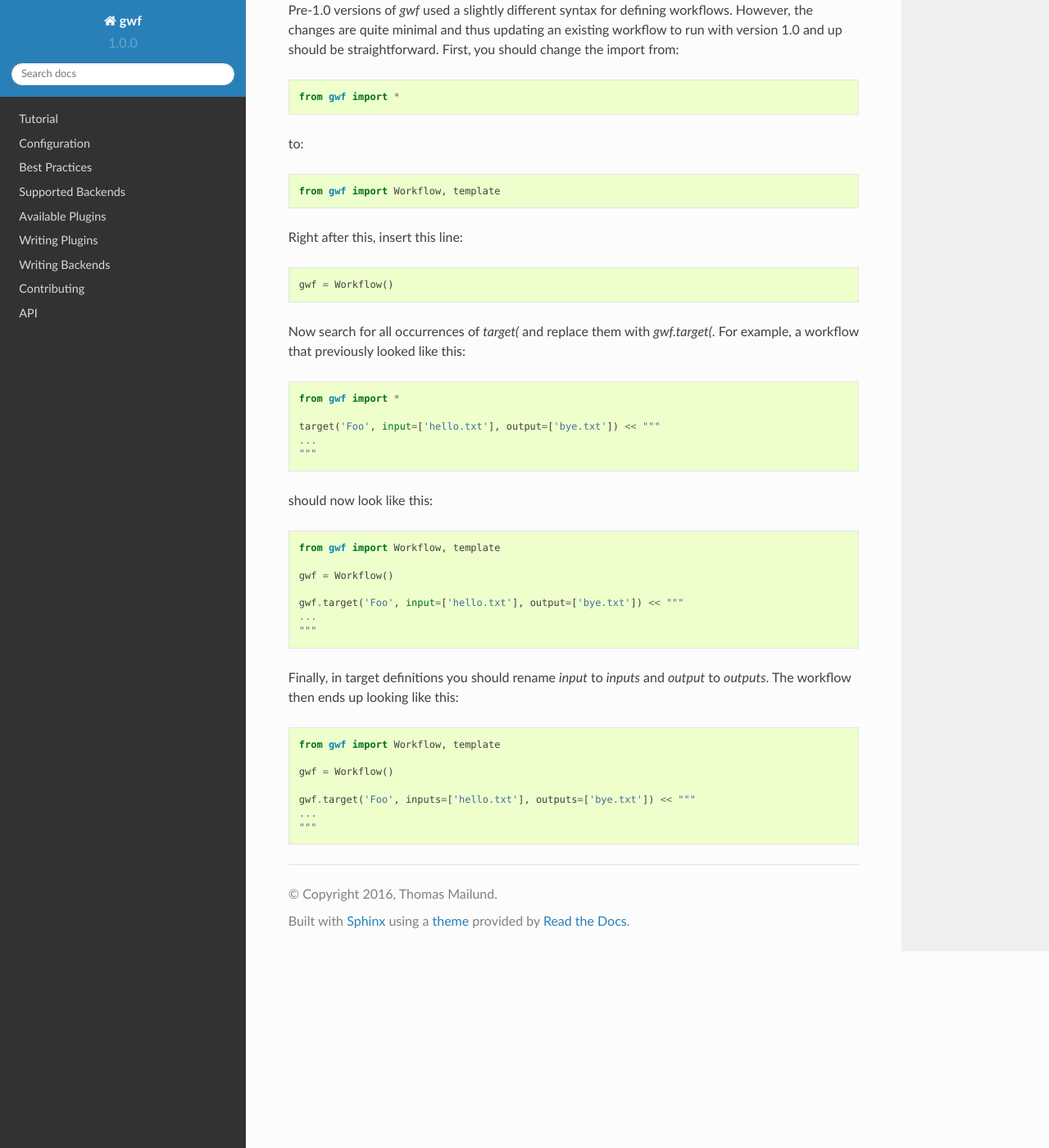
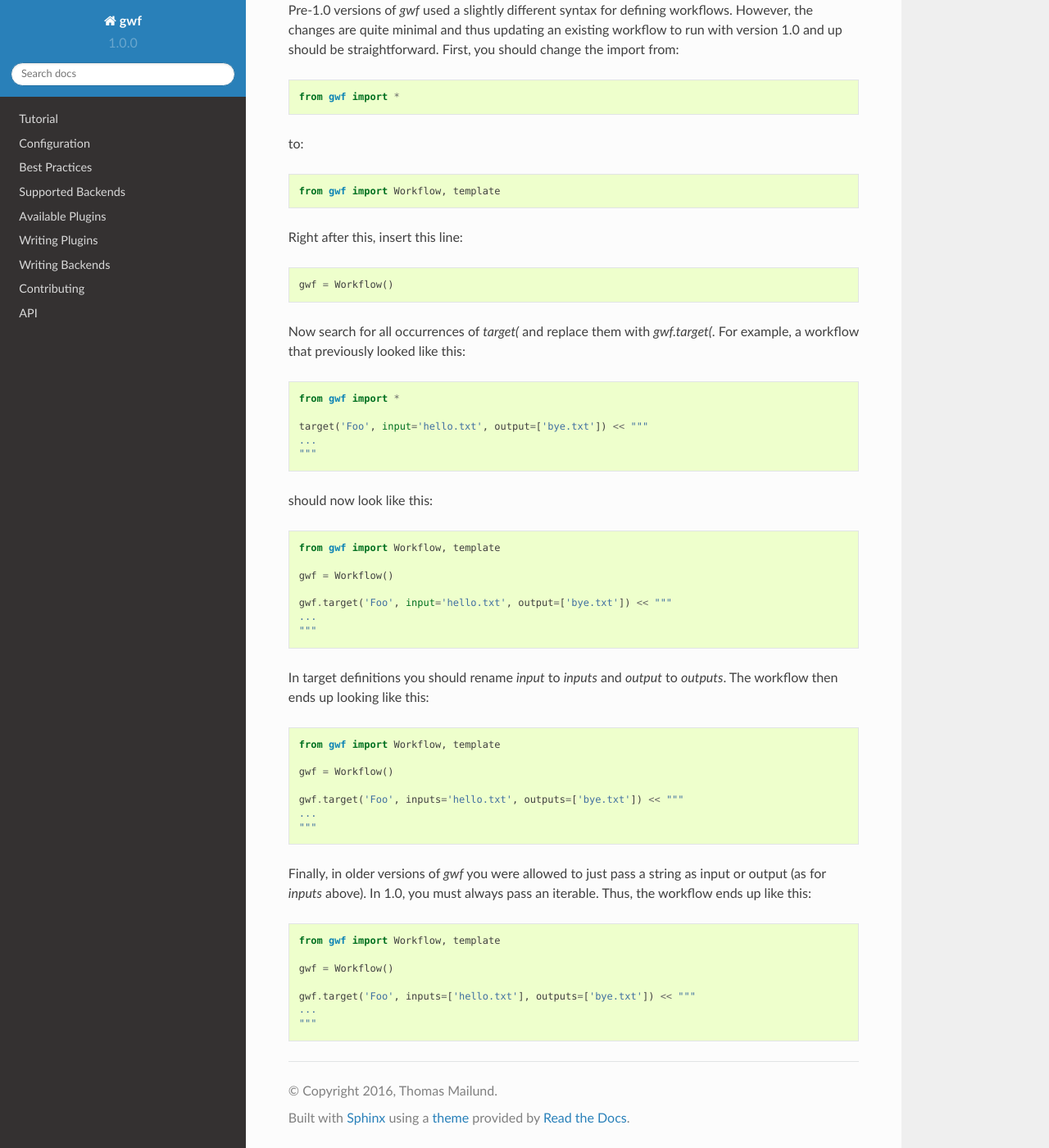
Before and after one commit to gwforg/gwf, a Sphinx documentation site: the page built from docs/upgrading_from_pre_1.0.rst, in a window 1280 px wide and 1400 px high, scrolled down 308 px. Shown: the whole window at 82% size. Built offline with Sphinx 7.4.7 and the Read the Docs theme 2.0.0, drawn with Linux system fonts in a browser that asks for light colours.

Commit message:
More instructions for converting old workflows.

```diff
--- a/docs/upgrading_from_pre_1.0.rst
+++ b/docs/upgrading_from_pre_1.0.rst
@@ -29,7 +29,7 @@ For example, a workflow that previously looked like this::
 
     from gwf import *
 
-    target('Foo', input=['hello.txt'], output=['bye.txt']) << """
+    target('Foo', input='hello.txt', output=['bye.txt']) << """
     ...
     """
 
@@ -39,12 +39,24 @@ should now look like this::
 
     gwf = Workflow()
 
-    gwf.target('Foo', input=['hello.txt'], output=['bye.txt']) << """
+    gwf.target('Foo', input='hello.txt', output=['bye.txt']) << """
     ...
     """
 
-Finally, in target definitions you should rename `input` to `inputs` and
+In target definitions you should rename `input` to `inputs` and
 `output` to `outputs`. The workflow then ends up looking like this::
+
+    from gwf import Workflow, template
+
+    gwf = Workflow()
+
+    gwf.target('Foo', inputs='hello.txt', outputs=['bye.txt']) << """
+    ...
+    """
+
+Finally, in older versions of *gwf* you were allowed to just pass a string as input
+or output (as for `inputs` above). In 1.0, you must always pass an iterable. Thus,
+the workflow ends up like this::
 
     from gwf import Workflow, template
 
```
